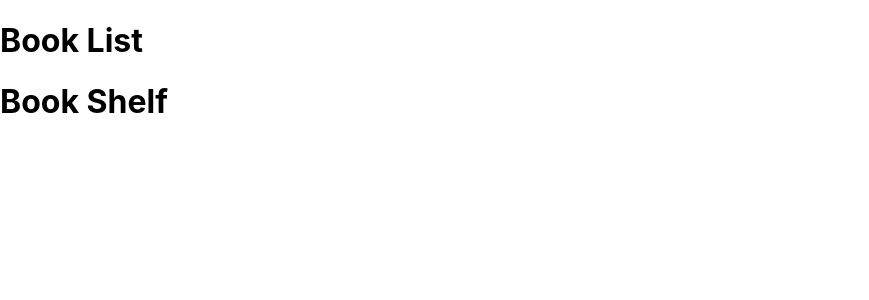
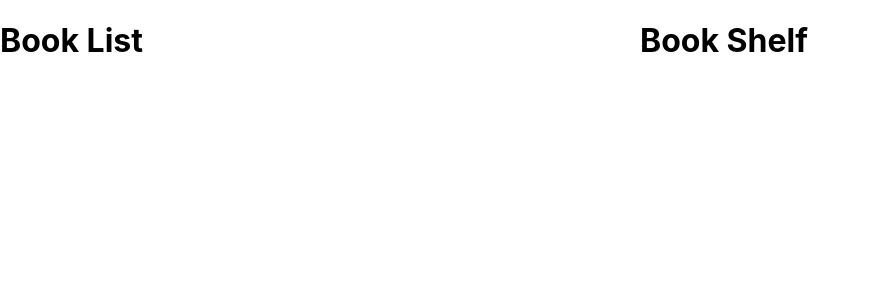
Before and after one commit to learn-co-students/module-4-code-challenge-round-1-nyc-web--mod-4-code-challenge-round-1-dumbo-web-051319-v2-1580912977, a React (Create React App) app: page / in a window 1280 px wide. Shown: the top 300 px of the page, without its empty margins (0-869 px from the left). Built offline with nearby package versions, Linux system fonts and the light colour scheme.

Commit message:
Update App.css

```diff
--- a/src/App.css
+++ b/src/App.css
@@ -31,3 +31,16 @@
     transform: rotate(360deg);
   }
 }
+img {
+  width: 20%;
+  height: 20%;
+}
+.book-container {
+  display: flex;
+}
+.book-list {
+  width: 50%;
+}
+.bookshelf {
+  width: 50%;
+}
```
